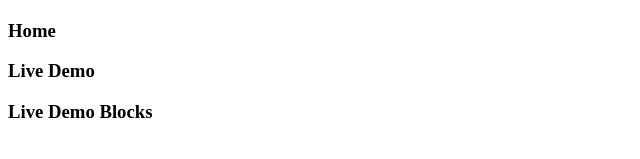
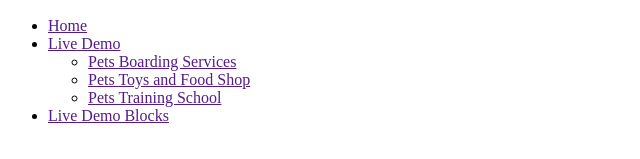
Before and after one commit to CarlosNuAla/202204-W2-carlos-nunez, a website: page index.html in a window 1280 px wide. Shown: the part 161-320 px from the top of the page, without its empty margins (0-640 px from the left). Drawn offline with Linux system fonts and the light colour scheme.

Commit message:
Add menu

```diff
--- a/index.html
+++ b/index.html
@@ -8,8 +8,20 @@
 </head>
 <body>
     <img src="images/logo2.png" alt="Logo naranja huella perro">
-    <h3>Home</h3>
-    <h3>Live Demo</h3>
-    <h3>Live Demo Blocks</h3>
+    <div id="header">
+			<ul class="nav">
+				<li><a href="">Home</a></li>
+				<li><a href="">Live Demo</a>
+					<ul>
+						<li><a href="">Pets Boarding Services</a></li>
+						<li><a href="">Pets Toys and Food Shop</a></li>
+						<li><a href="">Pets Training School</a>
+						</li>
+					</ul>
+				</li>
+				<li><a href="">Live Demo Blocks</a>
+				</li>
+			</ul>
+		</div>
 </body>
 </html>
```
